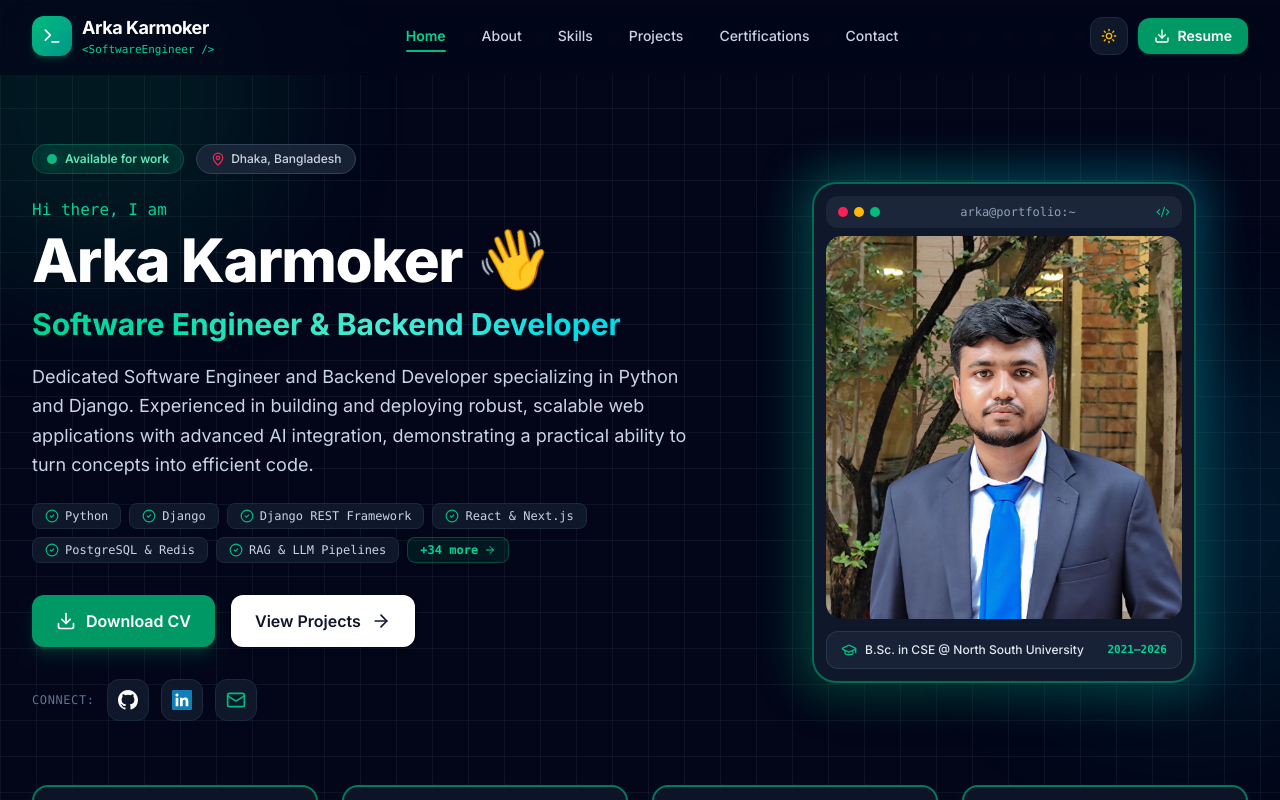
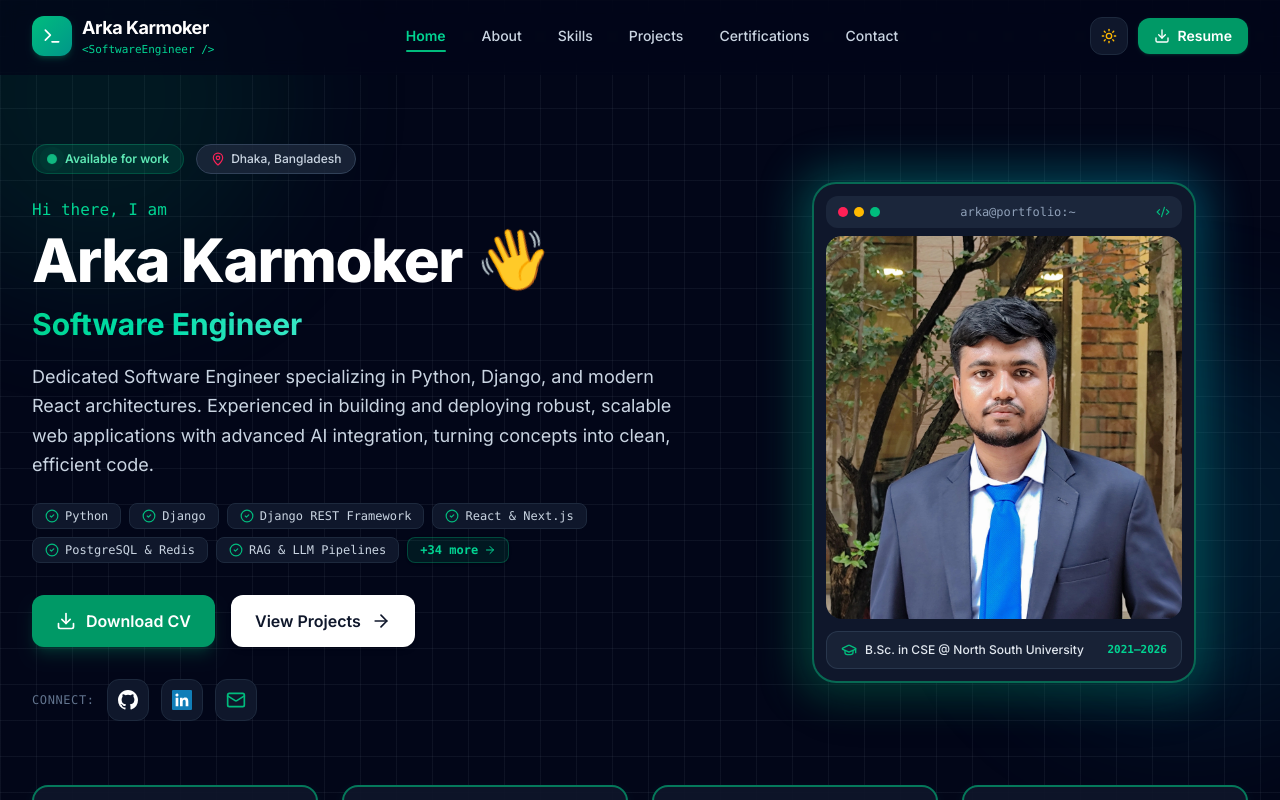
Before and after one commit to ArkaKarmoker/react-portfolio-website, a React (Vite) app: page / in a window 1280 px wide. Shown: the top 800 px of the page. Built offline with nearby package versions, Linux system fonts and the light colour scheme.

Commit message:
chore(branding): unify primary title to Software Engineer

```diff
--- a/index.html
+++ b/index.html
@@ -8,17 +8,17 @@
     <meta name="viewport" content="width=device-width, initial-scale=1.0" />
     <meta
       name="description"
-      content="Arka Karmoker | Software Engineer & Backend Developer in Dhaka, Bangladesh. Specializing in Python, Django, DRF, React, Next.js, and AI/RAG-powered web solutions."
+      content="Arka Karmoker | Software Engineer in Dhaka, Bangladesh. Specializing in Python, Django, DRF, React, Next.js, and AI/RAG-powered web solutions."
     />
     <meta name="author" content="Arka Karmoker" />
-    <title>Arka Karmoker | Software Engineer & Full-Stack Developer</title>
+    <title>Arka Karmoker | Software Engineer</title>
 
     <!-- Open Graph / Social Meta -->
     <meta property="og:type" content="website" />
     <meta property="og:title" content="Arka Karmoker | Software Engineer" />
     <meta
       property="og:description"
-      content="Software Engineer & Backend Developer specializing in Python, Django, DRF, React, and AI-powered web solutions."
+      content="Software Engineer specializing in Python, Django, DRF, React, and AI-powered web solutions."
     />
     <meta property="og:image" content="/images/profile_pic.jpg" />
 
--- a/src/data/portfolioData.js
+++ b/src/data/portfolioData.js
@@ -2,7 +2,7 @@ export const personalInfo = {
   name: 'Arka Karmoker',
   firstName: 'Arka',
   lastName: 'Karmoker',
-  title: 'Software Engineer & Backend Developer',
+  title: 'Software Engineer',
   roles: [
     'Software Engineer',
     'Backend Developer (Python & Django)',
@@ -10,11 +10,11 @@ export const personalInfo = {
     'AI & RAG Pipeline Engineer',
   ],
   tagline:
-    'Dedicated Software Engineer and Backend Developer specializing in Python and Django. Experienced in building and deploying robust, scalable web applications with advanced AI integration, demonstrating a practical ability to turn concepts into efficient code.',
+    'Dedicated Software Engineer specializing in Python, Django, and modern React architectures. Experienced in building and deploying robust, scalable web applications with advanced AI integration, turning concepts into clean, efficient code.',
   shortIntro:
     'I architect and build scalable web applications, high-concurrency REST APIs, SaaS platforms, and RAG-powered AI solutions using Python, Django, DRF, React, and modern cloud databases.',
   aboutDescription: [
-    'I am a Software Engineer and Backend Developer based in Dhaka, Bangladesh, specializing in Python, Django, and Django REST Framework (DRF). A Computer Science & Engineering graduate from North South University, I architect and deploy production-ready platforms—from algorithmic trading SaaS systems to multi-vendor marketplaces.',
+    'I am a Software Engineer based in Dhaka, Bangladesh, specializing in Python, Django, and Django REST Framework (DRF). A Computer Science & Engineering graduate from North South University, I architect and deploy production-ready platforms—from algorithmic trading SaaS systems to multi-vendor marketplaces.',
     'Across the full stack, I pair scalable backend services with modern React.js and Next.js interfaces, and build Retrieval-Augmented Generation (RAG) pipelines using vector databases and LLMs to turn complex data into fast, reliable applications.',
   ],
   careerGoals:
```
Also changed, not shown: 2 other files (tests, documents, lock files or other folders).
